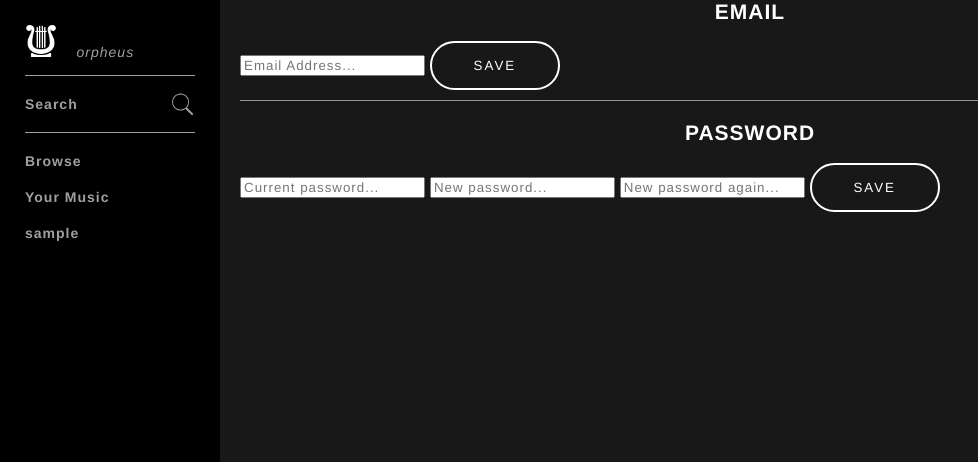
After one commit to christianh814/orpheus, a PHP site: page /update_details.php in a window 1280 px wide. The commit adds this page. Shown: the top 462 px of the page, without its empty margins (0-978 px from the left). Run offline with PHP 8.4, Linux system fonts and the light colour scheme; the visitor is signed in with stand-in values (Sample User, id 1); data that the repository does not hold is empty; some libraries are stand-ins or nearby versions.

Commit message:
fixed some minor stuff, might need some additional work.

```diff
--- a/assets/css/style.css
+++ b/assets/css/style.css
@@ -407,3 +407,6 @@ input:focus {
 .userInfo h1 {
 	text-align: center;
 }
+.userDetails .container h2 {
+	text-align: center;
+}
--- a/assets/js/script.js
+++ b/assets/js/script.js
@@ -84,6 +84,12 @@ function removeFromPlaylist(button, playlistId) {
 			return;
 		}
 			openPage("playlist.php?id=" + playlistId);
+	});
+}
+
+function logout() {
+	$.post("includes/handlers/ajax/logout.php", function() {
+		location.reload();
 	});
 }
 
--- a/includes/classes/User.php
+++ b/includes/classes/User.php
@@ -22,6 +22,14 @@ class User {
 		$row = mysqli_fetch_array($query);
 		return $row['name'];
 	}
+
+	public function getEmail() {
+		$sql = "SELECT email FROM users WHERE username = '{$this->username}' ";
+		$query = mysqli_query($this->con, $sql);
+
+		$row = mysqli_fetch_array($query);
+		return $row['email'];
+	}
 // END CLASS
 }
 ?>
--- /dev/null
+++ b/includes/handlers/ajax/logout.php
@@ -0,0 +1,4 @@
+<?php
+session_start();
+session_destroy();
+?>
--- a/settings.php
+++ b/settings.php
@@ -9,7 +9,7 @@ require_once("includes/included_files.php");
 	</div>
 
 	<div class="buttonItems">
-		<button class="button">USER DETAILS</button>
-		<button class="button">LOGOUT</button>
+		<button class="button" onclick="openPage('update_details.php')">USER DETAILS</button>
+		<button class="button" onclick="logout()">LOGOUT</button>
 	</div>
 </div>
--- /dev/null
+++ b/update_details.php
@@ -0,0 +1,20 @@
+<?php
+require_once("includes/included_files.php");
+?>
+<div class="userDetails">
+	<div class="container borderBottom">
+		<h2>EMAIL</h2>
+		<input type="text" class="email" name="email" placeholder="Email Address..." value="<?php echo $userLoggedIn->getEmail(); ?>">
+		<span class="message"></span>
+		<button class="button" onclick="">SAVE</button>
+	</div>
+
+	<div class="container">
+		<h2>PASSWORD</h2>
+		<input type="password" class="oldPassword" name="oldPassword" placeholder="Current password...">
+		<input type="password" class="newPassword1" name="newPassword1" placeholder="New password...">
+		<input type="password" class="newPassword2" name="newPassword2" placeholder="New password again...">
+		<span class="message"></span>
+		<button class="button" onclick="">SAVE</button>
+	</div>
+</div>
```
